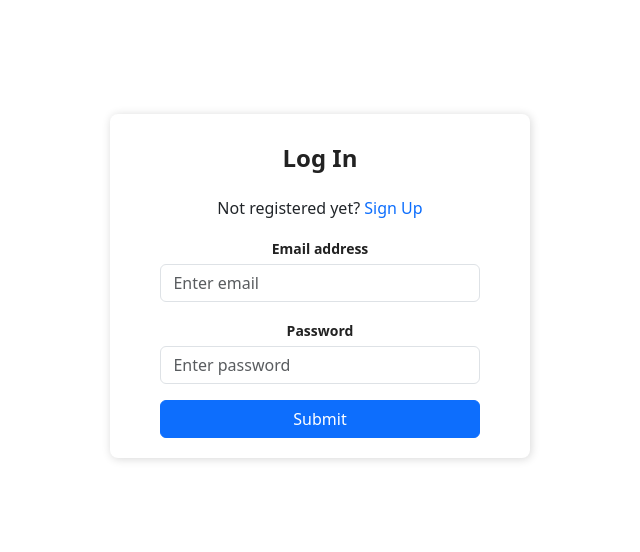
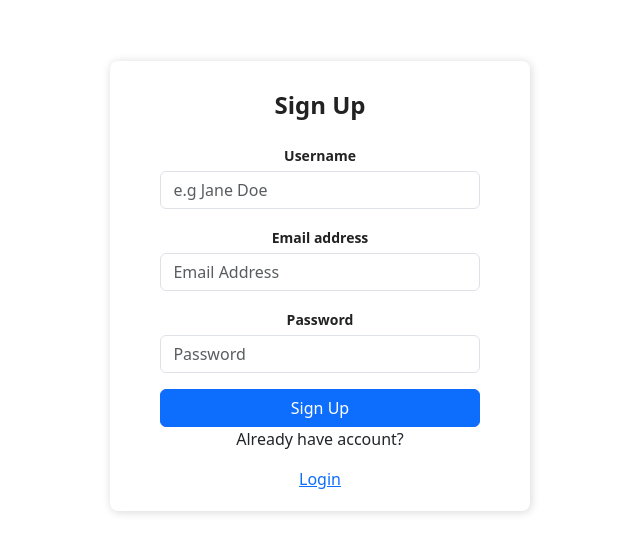
Before and after one commit to react-P3/foodTrucker-client, a React (Create React App) app: page /signup in a window 1280 px wide. Shown: the part 114-666 px from the top of the page, without its empty margins (320-960 px from the left). Built offline with nearby package versions, Linux system fonts and the light colour scheme; no server answers.

Commit message:
Login and Signup functioning

```diff
--- a/src/components/AddFoodtruck.js
+++ b/src/components/AddFoodtruck.js
@@ -1,4 +1,4 @@
-import { useState, name, category, owner } from "react";
+import { useState } from "react";
 import axios from "axios";
 import Container from "react-bootstrap/Container";
 import { Button, Row, Form } from "react-bootstrap";
--- /dev/null
+++ b/src/context/auth.context.js
@@ -0,0 +1,89 @@
+import React, { useState, useEffect } from "react";
+import axios from "axios";
+
+const API_URL = process.env.REACT_APP_SERVER_URL;
+
+const AuthContext = React.createContext();
+
+function AuthProviderWrapper(props) {
+  const [isLoggedIn, setIsLoggedIn] = useState(false);
+  const [isLoading, setIsLoading] = useState(true);
+  const [user, setUser] = useState(null);
+
+
+  const storeToken = (token) => {
+    localStorage.setItem('authToken', token);
+  }
+
+
+  const authenticateUser = () => {
+    // Get the stored token from the localStorage
+    const storedToken = localStorage.getItem('authToken');
+
+    // If the token exists in the localStorage
+    if (storedToken) {
+      // We must send the JWT token in the request's "Authorization" Headers
+      axios.get(
+        `${API_URL}/auth/verify`,
+        { headers: { Authorization: `Bearer ${storedToken}`} }
+      )
+      .then((response) => {
+        // If the server verifies that the JWT token is valid
+        const user = response.data;
+       // Update state variables
+        setIsLoggedIn(true);
+        setIsLoading(false);
+        setUser(user);
+      })
+      .catch((error) => {
+        // If the server sends an error response (invalid token)
+        // Update state variables
+        setIsLoggedIn(false);
+        setIsLoading(false);
+        setUser(null);
+      });
+    } else {
+      // If the token is not available (or is removed)
+        setIsLoggedIn(false);
+        setIsLoading(false);
+        setUser(null);
+    }
+  }
+
+  const removeToken = () => {
+    // Upon logout, remove the token from the localStorage
+    localStorage.removeItem("authToken");
+  }
+
+
+  const logOutUser = () => {
+    // To log out the user, remove the token
+    removeToken();
+    // and update the state variables
+    authenticateUser();
+  }
+
+
+  useEffect(() => {
+    authenticateUser();
+  }, []);
+
+
+  return (
+    <AuthContext.Provider
+      value={{
+        isLoggedIn,
+        isLoading,
+        user,
+        storeToken,
+        authenticateUser,
+        logOutUser
+      }}
+    >
+      {props.children}
+    </AuthContext.Provider>
+  )
+
+}
+
+export { AuthProviderWrapper, AuthContext };
--- a/src/index.js
+++ b/src/index.js
@@ -4,12 +4,15 @@
 import App from './App';
 import reportWebVitals from './reportWebVitals';
 import { BrowserRouter as Router } from 'react-router-dom';
+import { AuthProviderWrapper } from './context/auth.context';
 
 const root = ReactDOM.createRoot(document.getElementById('root'));
 root.render(
   <React.StrictMode>
      <Router>
+     <AuthProviderWrapper>
         <App />
+        </AuthProviderWrapper>
     </Router>
   </React.StrictMode>
 );
--- a/src/pages/LoginPage.js
+++ b/src/pages/LoginPage.js
@@ -1,34 +1,74 @@
-import React from "react";
+import { useState, useContext } from "react";
+import axios from "axios";
+import { Link, useNavigate } from "react-router-dom";
+import { AuthContext } from "../context/auth.context";
 
-export default function (props) {
+const API_URL = process.env.REACT_APP_SERVER_URL;
+
+
+function LoginPage(props) {
+  const [email, setEmail] = useState("");
+  const [password, setPassword] = useState("");
+  const [errorMessage, setErrorMessage] = useState(undefined);
+
+  const navigate = useNavigate();
+
+  const handleEmail = (e) => setEmail(e.target.value);
+  const handlePassword = (e) => setPassword(e.target.value);
+
+  const handleLoginSubmit = (e) => {
+    e.preventDefault();
+    const requestBody = { email, password };
+
+    axios.post(`${API_URL}/auth/login`, requestBody)
+      .then((response) => {
+
+        navigate('/');
+      })
+      .catch((error) => {
+        const errorDescription = error.response.data.message;
+        setErrorMessage(errorDescription);
+      })
+  };
     return (
       <div className="Auth-form-container">
-      <form className="Auth-form">
+        <form className="Auth-form" onSubmit={handleLoginSubmit}>
           <div className="Auth-form-content">
             <h3 className="Auth-form-title">Login</h3>
+
             <div className="form-group mt-3">
               <label>Email address</label>
               <input
                 type="email"
+                name="email"
+                value={email}
+                onChange={handleEmail}
                 className="form-control mt-1"
                 placeholder="Enter email"
               />
             </div>
+
             <div className="form-group mt-3">
               <label>Password</label>
               <input
                 type="password"
+                name="password"
+                value={password}
+                onChange={handlePassword}
                 className="form-control mt-1"
                 placeholder="Enter password"
               />
             </div>
+
             <div className="d-grid gap-2 mt-3">
-            <button type="submit" className="btn btn-primary">
-              Submit
-            </button>
+              <button type="submit" className="btn btn-primary">Login</button>
+              {errorMessage && <p className="error-message">{errorMessage}</p>}
             </div>
+            <p>Don't have an account yet?</p>
+            <Link to={"/signup"}> Sign Up</Link>
           </div>
         </form>
       </div>
     );
   }
+  export default LoginPage;
--- a/src/pages/SignupPage.js
+++ b/src/pages/SignupPage.js
@@ -1,70 +1,54 @@
-import React, { useState } from "react";
 
-export default function (props) {
-  let [authMode, setAuthMode] = useState("signin");
 
-  const changeAuthMode = () => {
-    setAuthMode(authMode === "signin" ? "signup" : "signin");
+import { useState } from "react";
+import { Link, useNavigate } from "react-router-dom";
+import axios from "axios";
+
+const API_URL = process.env.REACT_APP_SERVER_URL;
+
+function SignupPage(props) {
+  const [email, setEmail] = useState("");
+  const [password, setPassword] = useState("");
+  const [name, setName] = useState("");
+  const [errorMessage, setErrorMessage] = useState(undefined);
+
+  const navigate = useNavigate();
+
+  const handleEmail = (e) => setEmail(e.target.value);
+  const handlePassword = (e) => setPassword(e.target.value);
+  const handleName = (e) => setName(e.target.value);
+
+  const handleSignupSubmit = (e) => {
+    e.preventDefault();
+    // Create an object representing the request body
+    const requestBody = { email, password, name };
+
+    // Make an axios request to the API
+    // If the POST request is a successful redirect to the login page
+    // If the request resolves with an error, set the error message in the state
+    axios
+      .post(`${API_URL}/auth/signup`, requestBody)
+      .then((response) => {
+        navigate("/login");
+      })
+      .catch((error) => {
+        const errorDescription = error.response.data.message;
+        setErrorMessage(errorDescription);
+      });
   };
-
-  if (authMode === "signin") {
-    return (
-      <div className="Auth-form-container">
-        <form className="Auth-form">
-          <div className="Auth-form-content">
-            <h3 className="Auth-form-title">Log In</h3>
-            <div className="text-center">
-              Not registered yet?{" "}
-              <span className="link-primary" onClick={changeAuthMode}>
-                Sign Up
-              </span>
-            </div>
-            <div className="form-group mt-3">
-              <label>Email address</label>
-              <input
-                type="email"
-                className="form-control mt-1"
-                placeholder="Enter email"
-              />
-            </div>
-            <div className="form-group mt-3">
-              <label>Password</label>
-              <input
-                type="password"
-                className="form-control mt-1"
-                placeholder="Enter password"
-              />
-            </div>
-            <div className="d-grid gap-2 mt-3">
-              <button
-                href="/foodtrucks"
-                type="submit"
-                className="btn btn-primary"
-              >
-                Submit
-              </button>
-            </div>
-          </div>
-        </form>
-      </div>
-    );
-  }
 
   return (
     <div className="Auth-form-container">
-      <form className="Auth-form">
+      <form className="Auth-form" onSubmit={handleSignupSubmit}>
         <div className="Auth-form-content">
           <h3 className="Auth-form-title">Sign Up</h3>
-          <div className="text-center">
-            Already registered?{" "}
-            <span className="link-primary" onClick={changeAuthMode}>
-              Log In
-            </span>
-          </div>
           <div className="form-group mt-3">
             <label>Username</label>
             <input
-              type="name"
+              type="text"
+              name="name"
+              value={name}
+              onChange={handleName}
               className="form-control mt-1"
               placeholder="e.g Jane Doe"
             />
@@ -73,6 +57,9 @@
             <label>Email address</label>
             <input
               type="email"
+              name="email"
+              value={email}
+              onChange={handleEmail}
               className="form-control mt-1"
               placeholder="Email Address"
             />
@@ -81,21 +68,27 @@
             <label>Password</label>
             <input
               type="password"
+              name="password"
+              value={password}
+              onChange={handlePassword}
               className="form-control mt-1"
               placeholder="Password"
             />
           </div>
           <div className="d-grid gap-2 mt-3">
             <button
-              href="/foodtrucks"
+             // href="/foodtrucks"
               type="submit"
               className="btn btn-primary"
-            >
-              Submit
-            </button>
+            >Sign Up</button>
           </div>
         </div>
+        {errorMessage && <p className="error-message">{errorMessage}</p>}
+
+        <p>Already have account?</p>
+        <Link to={"/login"}> Login</Link>
       </form>
     </div>
   );
 }
+export default SignupPage;
```
Lines whose indentation alone changed are shown as unchanged.
